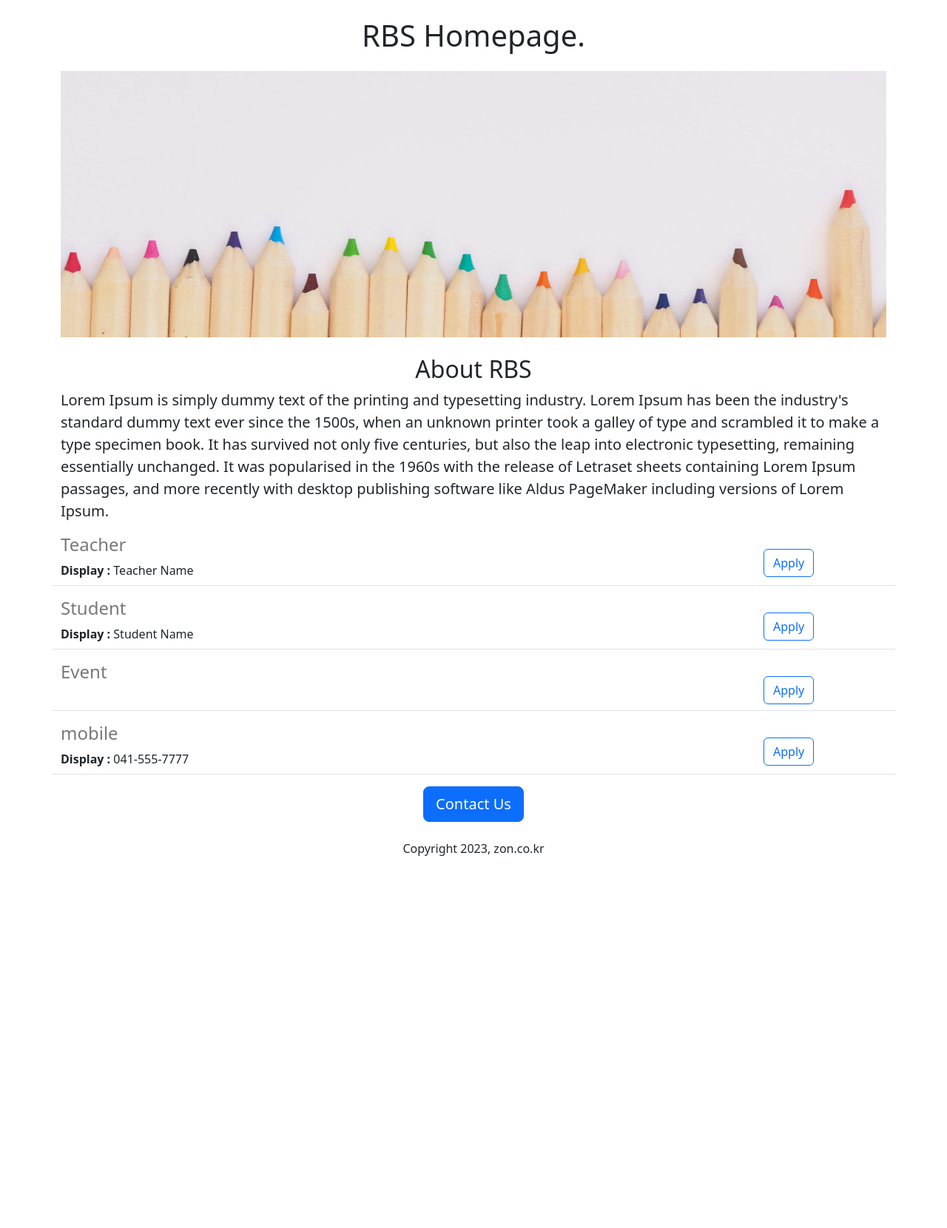
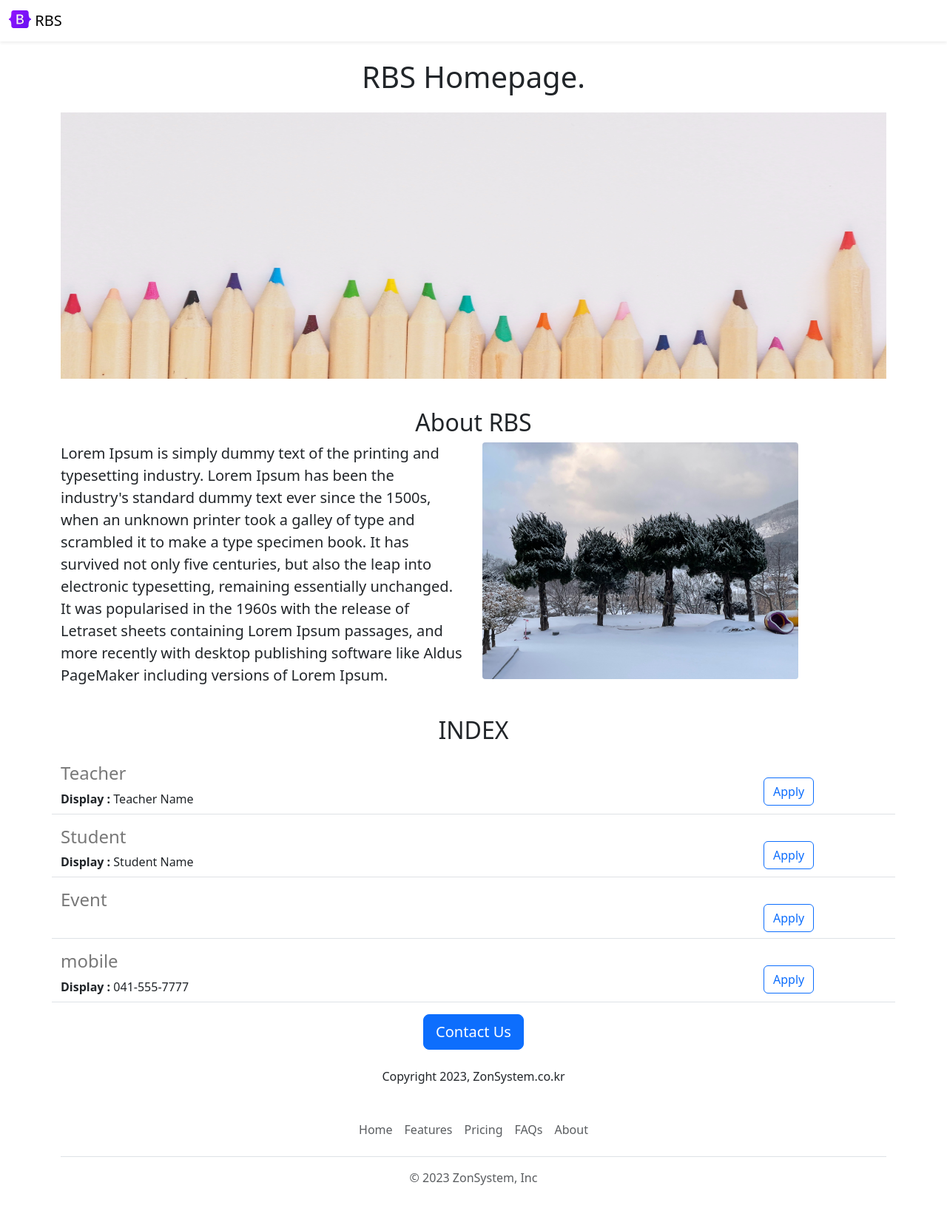
Before and after one commit to Yong-Woo-Kim/RBS-website, a Flask app: page / in a window 1280 px wide. Shown: the whole page at 74% size. Before the commit the page ends 1157 px from the top, so only its background shows below. Run offline with Flask 2, Linux system fonts and the light colour scheme.

Commit message:
Added nav and footer

```diff
--- a/templates/display.html
+++ b/templates/display.html
@@ -11,7 +11,7 @@
     </div>
   </div>
   <div class="col-2">
-    <button type="button" class="btn btn-outline-primary" style="margin-top:20px;">Apply</button>
+    <a href="/" type="button" class="btn btn-outline-primary" style="margin-top:20px;">Apply</a>
   </div>
 
 </div>
--- /dev/null
+++ b/templates/footer.html
@@ -0,0 +1,12 @@
+<div class="container">
+  <footer class="py-3 my-4">
+    <ul class="nav justify-content-center border-bottom pb-3 mb-3">
+      <li class="nav-item"><a href="#" class="nav-link px-2 text-muted">Home</a></li>
+      <li class="nav-item"><a href="#" class="nav-link px-2 text-muted">Features</a></li>
+      <li class="nav-item"><a href="#" class="nav-link px-2 text-muted">Pricing</a></li>
+      <li class="nav-item"><a href="#" class="nav-link px-2 text-muted">FAQs</a></li>
+      <li class="nav-item"><a href="#" class="nav-link px-2 text-muted">About</a></li>
+    </ul>
+    <p class="text-center text-muted">&copy; 2023 ZonSystem, Inc</p>
+  </footer>
+</div>
--- a/templates/home.html
+++ b/templates/home.html
@@ -10,27 +10,40 @@
   #banner {
     height: 360px;
     width: 100%;
+    margin-bottom: 16px;
   }
 </style>
-
 </head>
 <body>
+  {% include 'nav.html' %}
+
   <div class="container">
     <h1 class="text-center mt-4 mb-4">{{school}} Homepage.</h1>
     <img class="img-fluid" id="banner" src="https://rbs-website-1.yong-woo-kim.repl.co/static/RBS-title.jpg">
     <h2 class="text-center mt-4 mb-2">About {{school}}</h2>
+    <div class="row" style="margin-bottom:16px">
+      <div class="col-md-6">
+
     <p class="lead">Lorem Ipsum is simply dummy text of the printing and typesetting industry. Lorem Ipsum has been the industry's standard dummy text ever since the 1500s, when an unknown printer took a galley of type and scrambled it to make a type specimen book. It has survived not only five centuries, but also the leap into electronic typesetting, remaining essentially unchanged. It was popularised in the 1960s with the release of Letraset sheets containing Lorem Ipsum passages, and more recently with desktop publishing software like Aldus PageMaker including versions of Lorem Ipsum.</p>
     <p>
-      {% for content in contents %}
+      </div>
+      <div class="d-none d-md-block col-md-6">
+      <img src="/static/RBS-left.jpg" style="height:320px; border-radius:4px;" >
+      </div>
+    </div>
+      <h2 class="text-center mt-4 mb-4">INDEX</h2>
+      <div>
+        {% for content in contents %}
         {% include 'display.html'%}
       {% endfor %}
+      </div>
     </p>
     <div style="text-align:center;">
-      <button class="btn btn-primary btn-lg">Contact Us</button>
-      <p class="mt-4">Copyright 2023, zon.co.kr</p>
+      <a class="btn btn-primary btn-lg" href="mailto:sskyw32@gmail.com">Contact Us</a>
+      <p class="mt-4">Copyright 2023, ZonSystem.co.kr</p>
     </div>
   </div>
-
+  {% include 'footer.html' %}
 </body>
 
 </html>
--- /dev/null
+++ b/templates/nav.html
@@ -0,0 +1,9 @@
+<nav class="navbar shadow-sm fixed-top bg-white">
+  <div class="container-fluid">
+    <a class="navbar-brand" href="#">
+      <img src="/static/logo.svg" alt="Logo" width="30" height="24" class="d-inline-block align-text-top">
+      RBS
+    </a>
+  </div>
+</nav>
+<div style="height:56px"></div>
```
Also changed, not shown: static/RBS-left.jpg (added), static/logo.svg (added).
